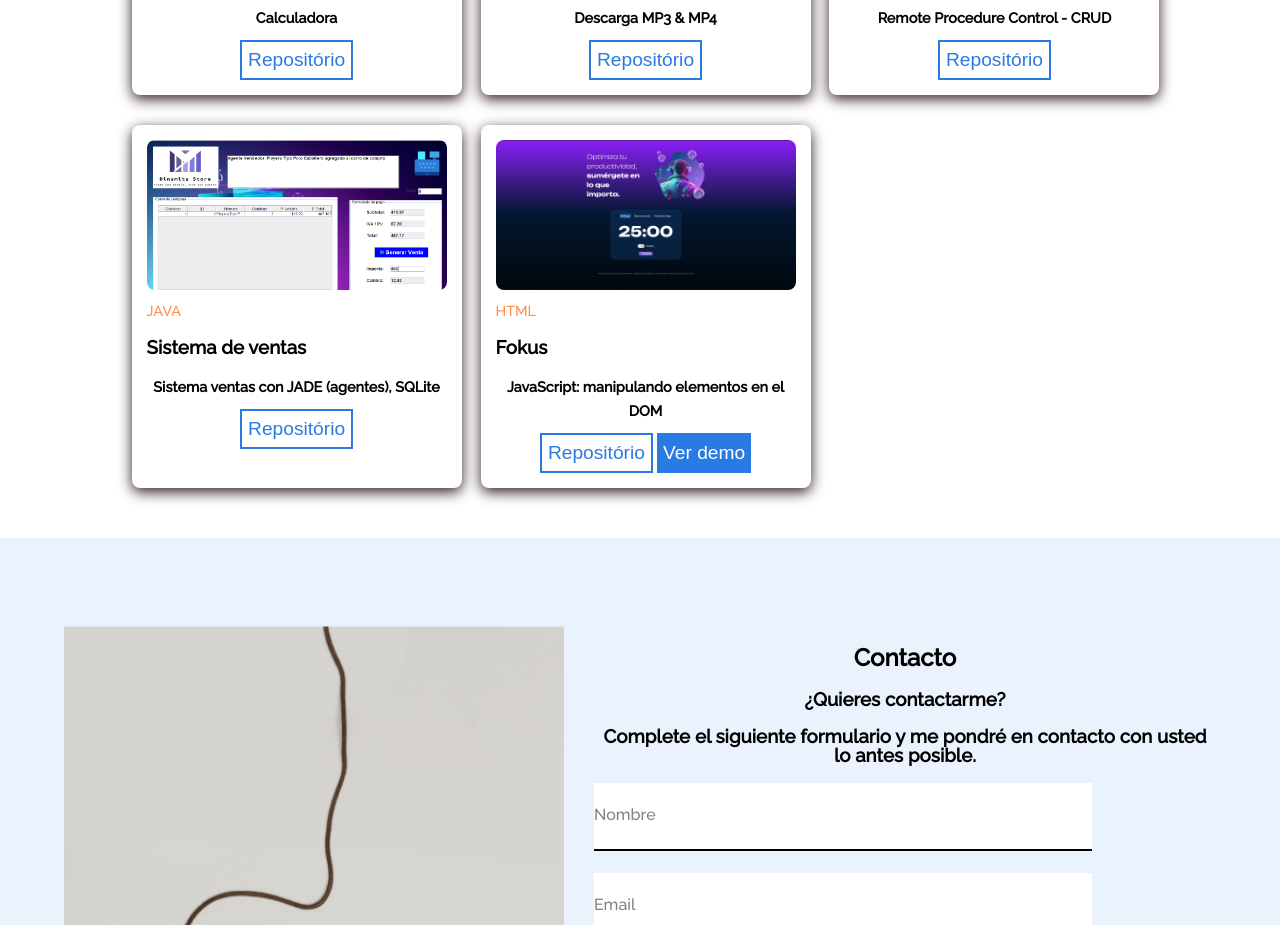
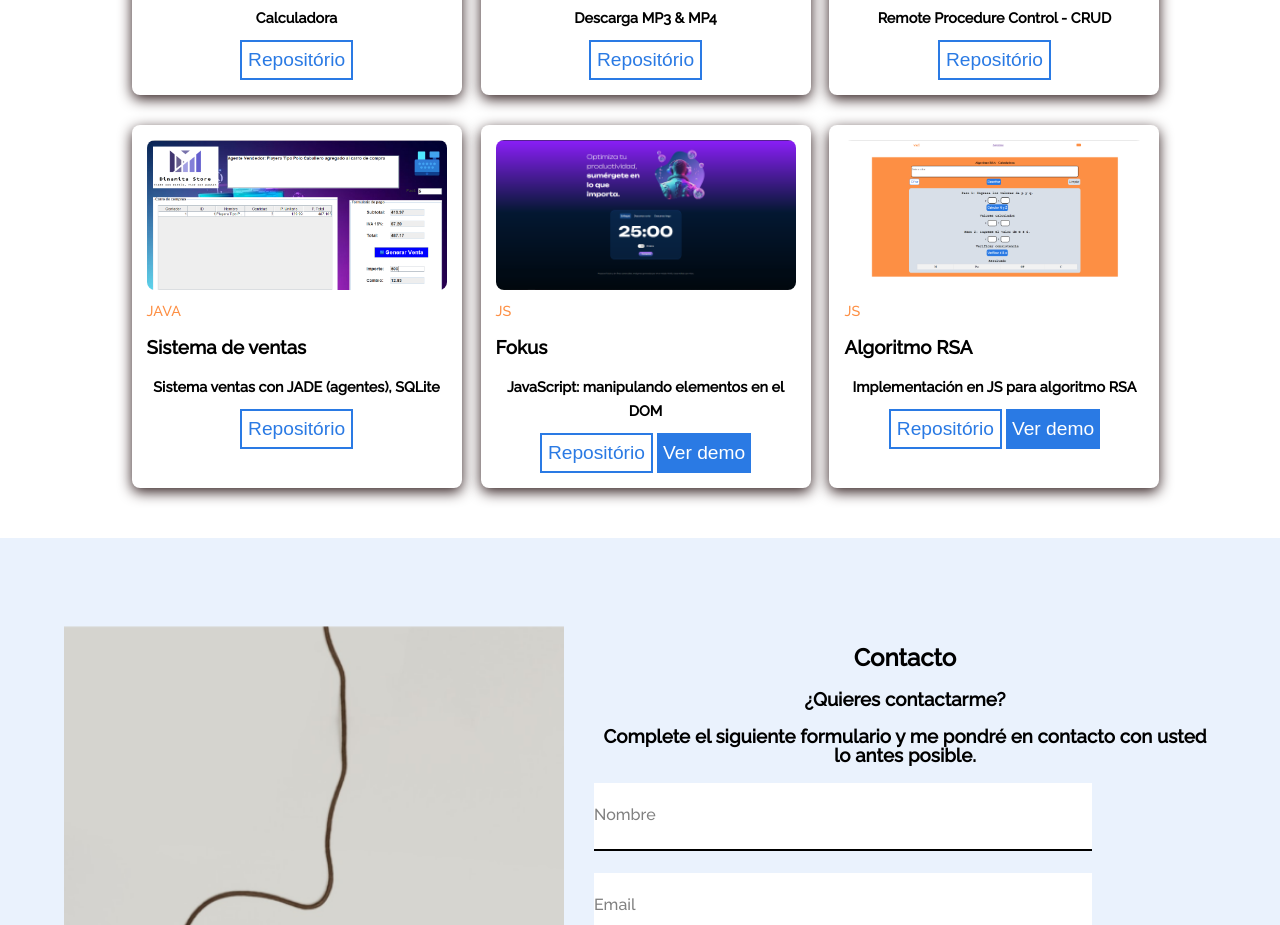
Before and after one commit to KevinGil12C/KevinGil12CPortafolio, a plain HTML site: page index.html in a window 1280 px wide. Shown: the part 2380-3305 px from the top of the page. Drawn offline with nearby package versions, Linux system fonts and the light colour scheme.

Commit message:
subiendo rsa

```diff
--- a/index.html
+++ b/index.html
@@ -383,13 +383,27 @@
 
             <div class="experience__box js">
                 <img src="img/experience/fokus.png" alt="" class="experience__box__img">
-                <h2 class="category">HTML</h2>
+                <h2 class="category">JS</h2>
                 <h3 class="experiende__title">Fokus</h3>
                 <h3 class="experience__text">JavaScript: manipulando elementos en el DOM</h3>
                 <div class="experience__description">
                     <span class="experience__repo"><a href="https://github.com/KevinGil12C/Fokus"
                             target="_blank"><button class="experience__button__repo">Repositório</button></a></span>
                     <span class="experience__demo"><a href="https://kevingil12c.github.io/Fokus/"
+                                target="_blank"><button class="experience__button__demo">Ver
+                                    demo</button></a></span>
+                </div>
+            </div>
+
+            <div class="experience__box js">
+                <img src="img/experience/algoritmo_rsa.png" alt="" class="experience__box__img">
+                <h2 class="category">JS</h2>
+                <h3 class="experiende__title">Algoritmo RSA</h3>
+                <h3 class="experience__text">Implementación en JS para algoritmo RSA</h3>
+                <div class="experience__description">
+                    <span class="experience__repo"><a href="https://github.com/KevinGil12C/AlgoritmoRSA"
+                            target="_blank"><button class="experience__button__repo">Repositório</button></a></span>
+                    <span class="experience__demo"><a href="https://kevingil12c.github.io/AlgoritmoRSA/"
                                 target="_blank"><button class="experience__button__demo">Ver
                                     demo</button></a></span>
                 </div>
```
Also changed, not shown: img/experience/algoritmo_rsa.png (added).
